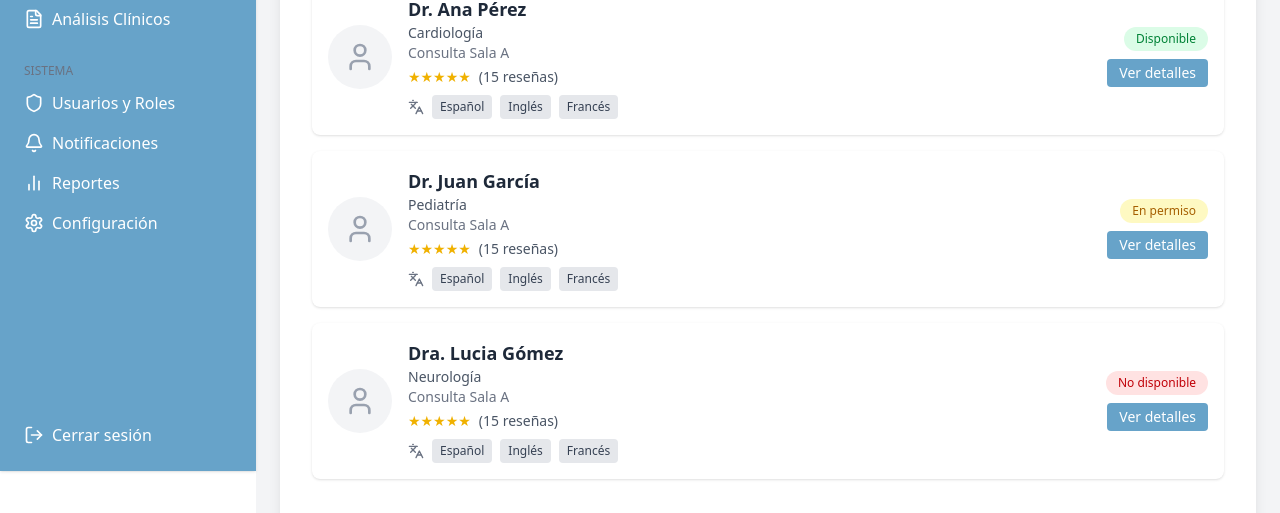
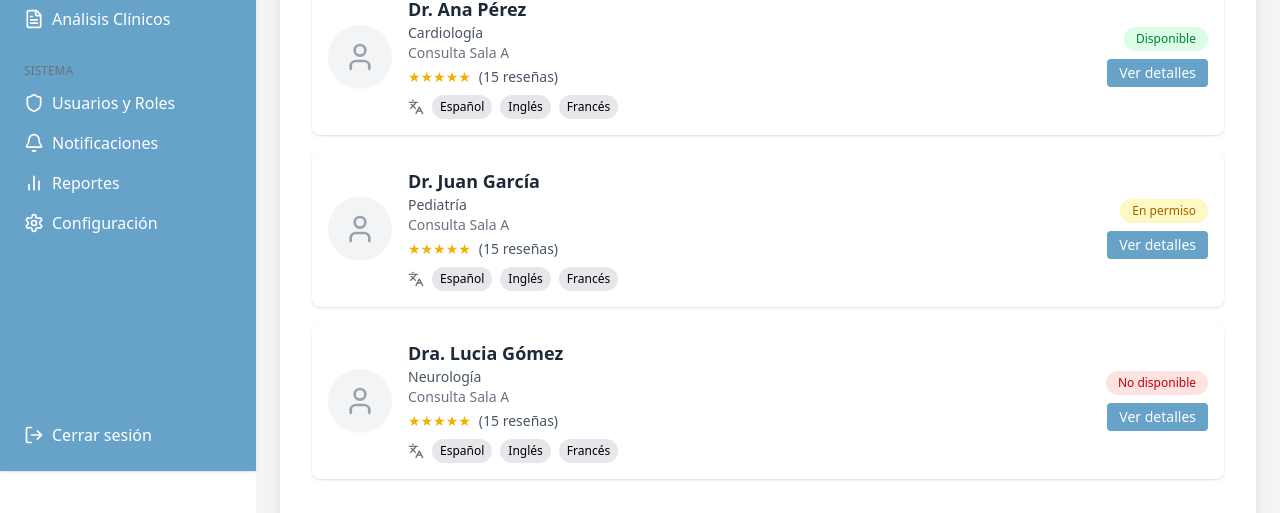
Before and after one commit to VictorAponteParedes/Salud360BackOffice, a React (Vite) app: page /doctors/list in a window 1280 px wide. Shown: the part 329-842 px from the top of the page. Built offline with nearby package versions, Linux system fonts and the light colour scheme.

Commit message:
feat: actualizar estilos de etiquetas de idiomas en DoctorCard

```diff
--- a/src/screens/doctors/CardDoctor.tsx
+++ b/src/screens/doctors/CardDoctor.tsx
@@ -60,7 +60,7 @@ export const DoctorCard = ({
             {languages.map((lang) => (
               <span
                 key={lang}
-                className="bg-gray-200 text-gray-700 text-xs px-2 py-1 rounded"
+                className="bg-gray-200 text-black text-xs px-2 py-1 rounded-full"
               >
                 {lang}
               </span>
```
